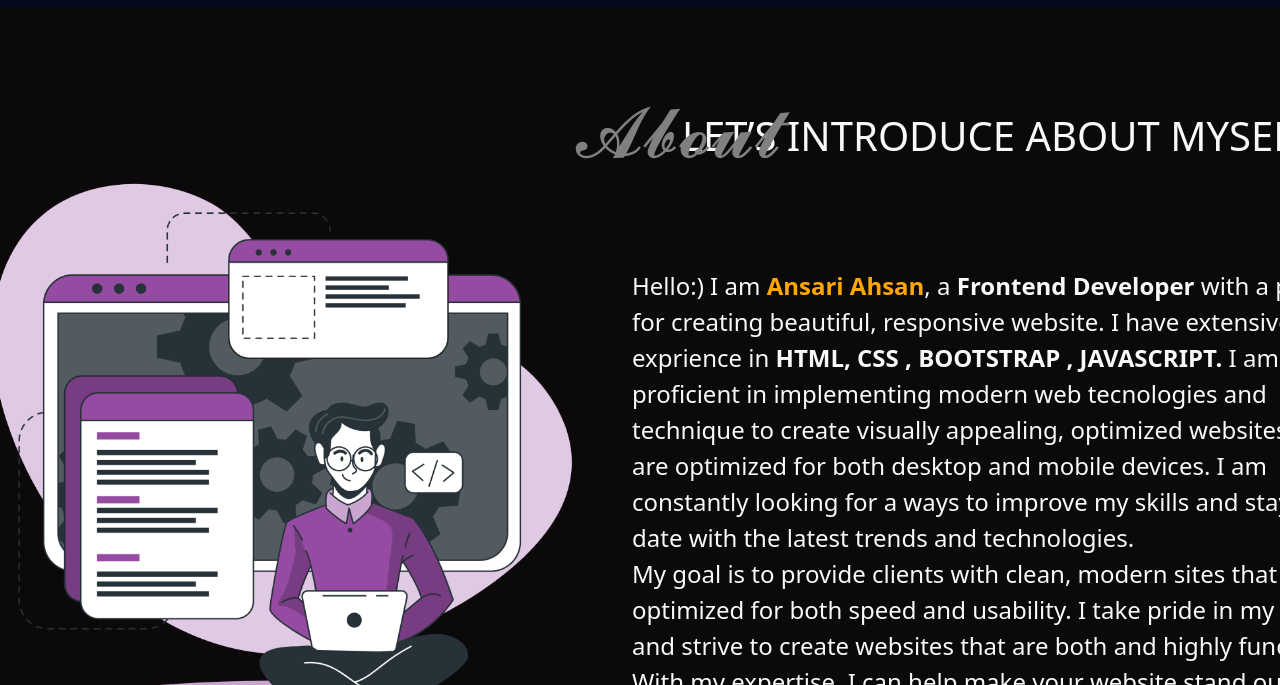
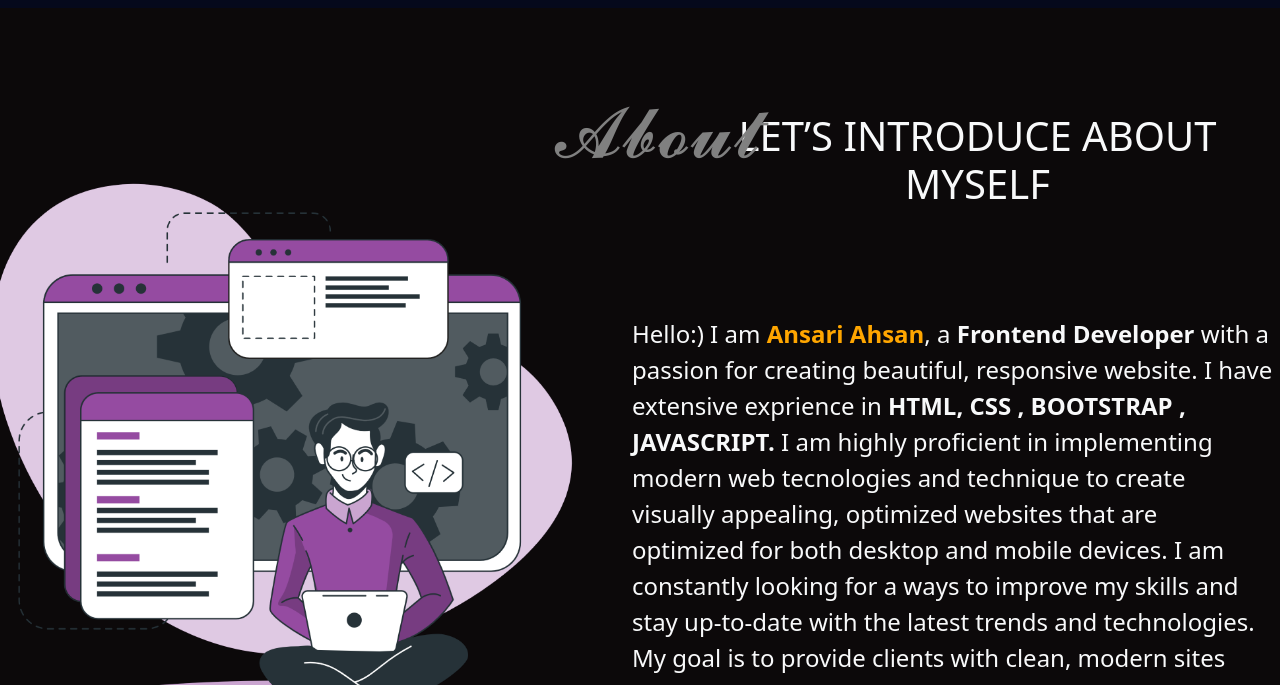
Before and after one commit to ahsu9987/My-Portfolio, a plain HTML site: page index.html in a window 1280 px wide. Shown: the part 835-1520 px from the top of the page. Drawn offline with nearby package versions, Linux system fonts and the light colour scheme.

Commit message:
update codes

```diff
--- a/index.html
+++ b/index.html
@@ -104,7 +104,7 @@
               <div class="col-lg-4 col-md-8 aboutcol1">
                 <img src="images/Developer activity-bro.png" alt="" class="aboutimg imag-fluid">
                               </div>
-              <div class="col-lg-8 col-md-4  aboutcol2">
+              <div class="col-lg-7 col-md-4  aboutcol2">
                 <div class="aboutsec ">
                     <div class="d-flex">
                         <h1 class="abouttxt text-light"><span class="abouttext2">𝓐𝓫𝓸𝓾𝓽</span><br> <span>LET’S
```
